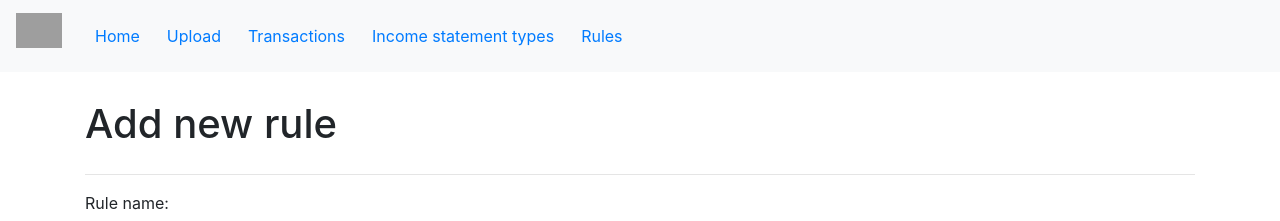
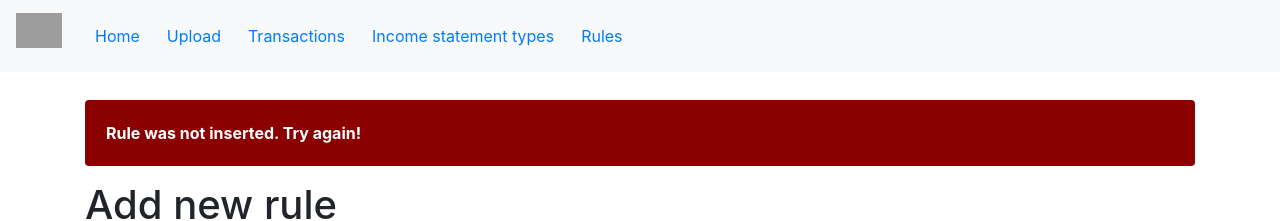
Before and after one commit to birgit1000/incomeFront, an Angular app: page /rules in a window 1280 px wide. Both pictures are taken after typing "Sample", "Sample", "Sample", "Sample" into the empty fields and a click on the button "Add". Shown: the top 221 px of the page. Built offline with nearby package versions, Linux system fonts and the light colour scheme; no server answers; grey boxes are pictures that could not be loaded.

Commit message:
show rule alert message

```diff
--- a/src/app/rules/rules.component.css
+++ b/src/app/rules/rules.component.css
@@ -0,0 +1,16 @@
+.alert {
+  padding: 20px;
+  background-color: #f44336;
+  color: white;
+  opacity: 1;
+  transition: opacity 0.6s;
+  margin-bottom: 15px;
+}
+
+.alert.success {
+  background-color: green;
+}
+
+.alert.warning {
+  background-color: darkred;
+}
--- a/src/app/rules/rules.component.html
+++ b/src/app/rules/rules.component.html
@@ -1,11 +1,17 @@
-<meta name="viewport" content="width=device-width, initial-scale=1">
 <div class="container" style="margin-top: 100px;">
+  <div class="alert success" *ngIf=isSuccess>
+  <strong>{{alertMessage}}</strong>
+</div>
+  <div class="alert warning" *ngIf=isError>
+    <strong>{{alertMessage}}</strong>
+  </div>
+  <meta name="viewport" content="width=device-width, initial-scale=1">
       <form [formGroup]="formGroup" (ngSubmit)="submit()" class="form" >
           <h1 style="padding-bottom: 10px">Add new rule</h1>
           <hr>
         <div class="form-group input-group-lg">
           <label>Rule name: </label>
-          <input class="form-control" placeholder="" formControlName="name">
+          <input class="form-control" placeholder="If no name provided then rule is named Default" formControlName="name" ng-required="required">
         </div>
         <div class="form-group input-group-lg">
           <label>Rule 1: Beneficiary Or Payer Account of Transaction: </label>
@@ -17,11 +23,11 @@
         </div>
         <div class="form-group input-group-lg">
           <label>Rule 3: Details of Transaction:</label>
-          <input class="form-control" placeholder="" formControlName="transactionDetails">
+          <input class="form-control" placeholder="" formControlName="transactionDetails" id="transactionDetails" required>
         </div>
           <label>Income Statement Type of Transaction:</label>
-        <div class="form-group dropdown-menu-left-lg">
-        <select formControlName="incomeStatementType">
+        <div class="form-group dropdown-menu-left-lg" required>
+        <select formControlName="incomeStatementType" >
           <option
                   *ngFor="let type of incomeStatementTypeList; let j = index"
             [ngValue]="this.type">
--- a/src/app/rules/rules.component.ts
+++ b/src/app/rules/rules.component.ts
@@ -1,7 +1,6 @@
 import { Component, OnInit } from '@angular/core';
-import {FormBuilder, FormGroup} from '@angular/forms';
+import {FormBuilder, FormGroup, Validators} from '@angular/forms';
 import {HttpClient} from '@angular/common/http';
-import {Rule} from '../Models/Rule';
 import {IncomeStatementType} from '../Models/IncomeStatementType';
 
 @Component({
@@ -12,6 +11,9 @@ import {IncomeStatementType} from '../Models/IncomeStatementType';
 export class RulesComponent implements OnInit {
   formGroup: FormGroup;
   incomeStatementTypeList: IncomeStatementType[];
+  alertMessage: string;
+  isSuccess: boolean;
+  isError: boolean;
 
   constructor(private http: HttpClient, private formBuilder: FormBuilder) {
     this.createForm();
@@ -28,8 +30,8 @@ export class RulesComponent implements OnInit {
       name: [null],
       transactionBeneficiaryOrPayerAccount: [null],
       transactionBeneficiaryOrPayerName: [null],
-      transactionDetails: [null],
-      incomeStatementType: [null]
+      transactionDetails: [null, Validators.required],
+      incomeStatementType: [null, Validators.required]
     });
   }
 
@@ -41,15 +43,17 @@ export class RulesComponent implements OnInit {
         (val) => {
           console.log('POST call successful value returned in body',
             val);
+          this.isSuccess = true;
+          this.alertMessage = 'Rule inserted successfully!';
         },
         response => {
           console.log('POST call in error', response);
+          this.isError = true;
+          this.alertMessage = 'Rule was not inserted. Try again!';
         },
         () => {
           console.log('The POST observable is now completed. ');
         });
-
-
     console.log(this.formGroup.value);
   }
 }
```
